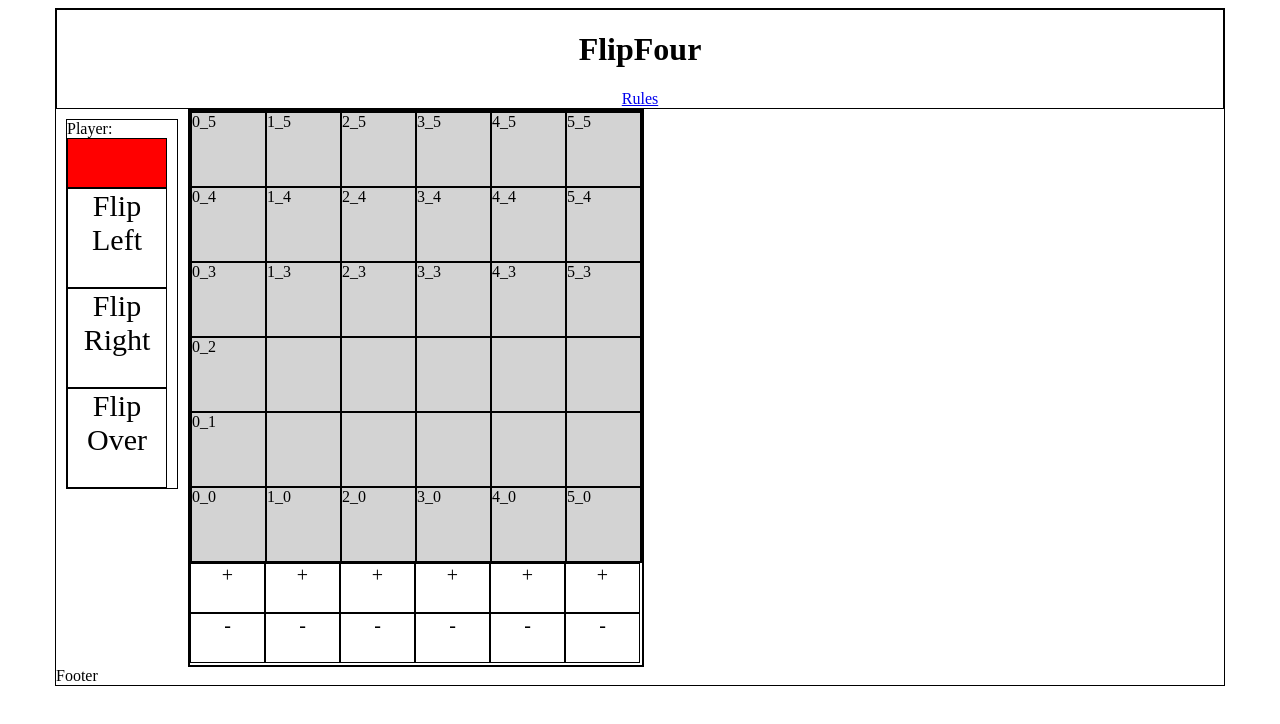
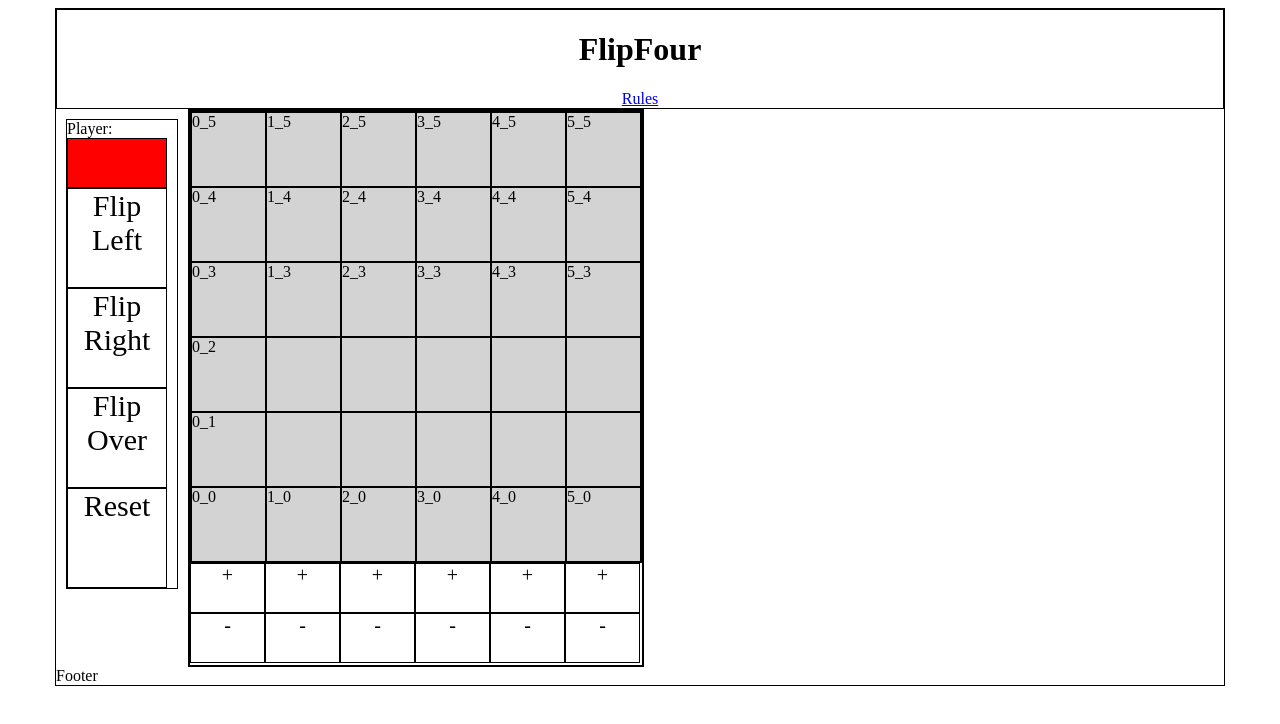
Before and after one commit to dylantg/dylantg.github.io, a plain HTML site: page index.html in a window 1280 px wide. Drawn offline with Linux system fonts and the light colour scheme.

Commit message:
Add reset button to page

```diff
--- a/index.html
+++ b/index.html
@@ -13,13 +13,14 @@
 
       <aside>
         <div>Player:<div id="player_square"></div></div>
-        <div class="buttons">
+        <div class="flip_buttons">
   <!--         <div class="button" id="plus">Plus</div>
           <div class="button" id="minus">Minus</div> -->
           <div class="button" id="flip_left">Flip Left</div>
           <div class="button" id="flip_right">Flip Right</div>
           <div class="button" id="flip_over">Flip Over</div>
         </div>
+        <div class="button"  id="reset">Reset</div>
       </aside>
 
       <article>
```
